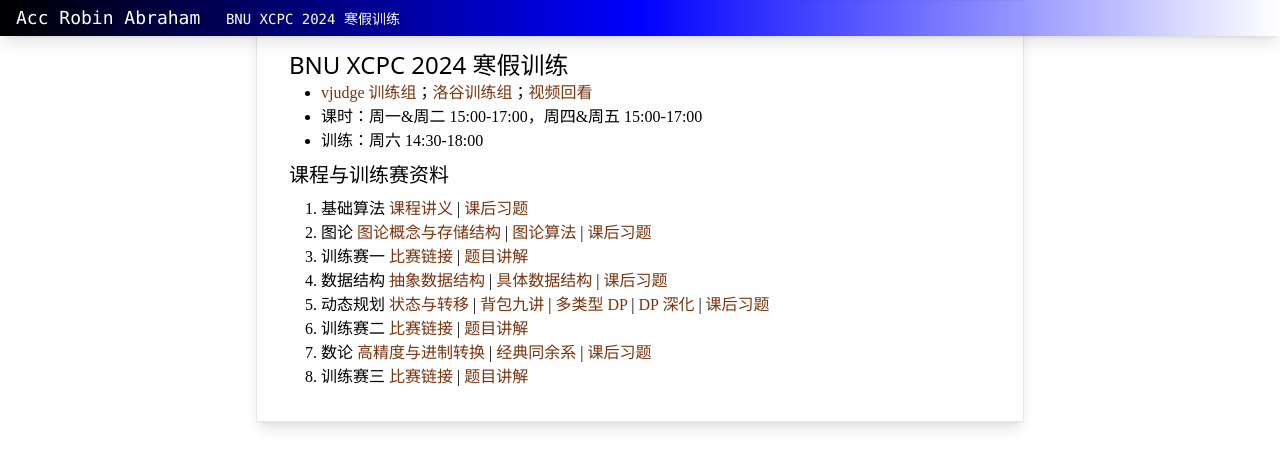
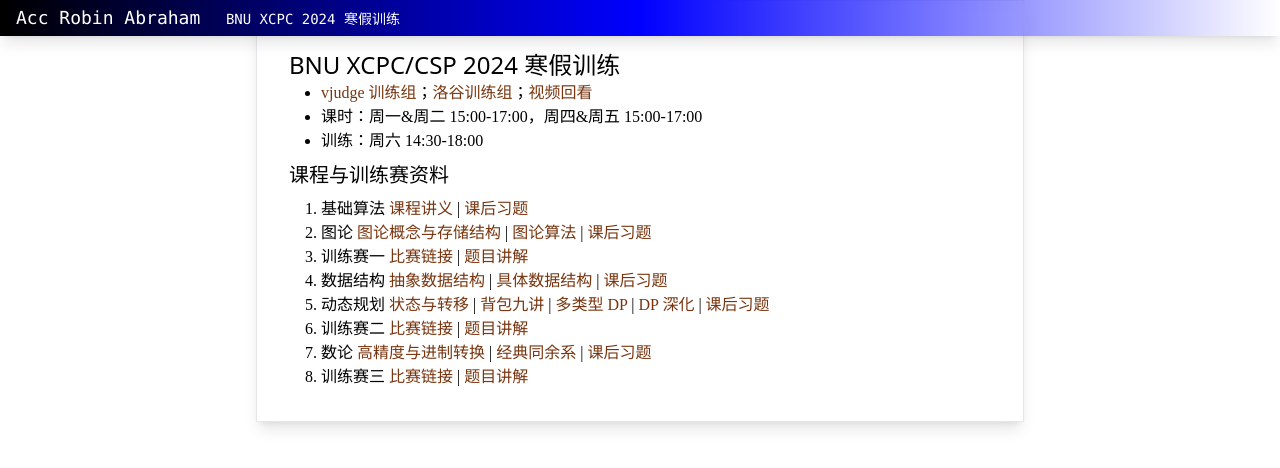
Before and after one commit to AccRobin/AccRobin.github.io, a plain HTML site: page ACM/2023/index.html in a window 1280 px wide. Drawn offline with Linux system fonts and the light colour scheme.

Commit message:
Update index.html

```diff
--- a/ACM/2023/index.html
+++ b/ACM/2023/index.html
@@ -21,7 +21,7 @@
 </div>
 
 <div class="article container mx-auto md:px-8 lg:px-8 xl:px-8 2xl:px-8 shadow-lg border pb-8 pt-10 max-w-screen-md text-justify divide-y-2 divide-white">
-  <div><h1 id="2023" class=" text-2xl mt-2 font-sans">BNU XCPC 2024 寒假训练</h1>
+  <div><h1 id="2023" class=" text-2xl mt-2 font-sans">BNU XCPC/CSP 2024 寒假训练</h1>
 <ul class=" list-disc font-serif">
 <li class=" ml-8"><a href="https://vjudge.net/group/bnu24w" class=" text-amber-900">vjudge 训练组</a>；<a href="https://www.luogu.com.cn/team/40905" class=" text-amber-900">洛谷训练组</a>；<a href="https://space.bilibili.com/1581378469/video" class=" text-amber-900">视频回看</a></li>
 <li class=" ml-8">课时：周一&周二 15:00-17:00，周四&周五 15:00-17:00</li>
```
